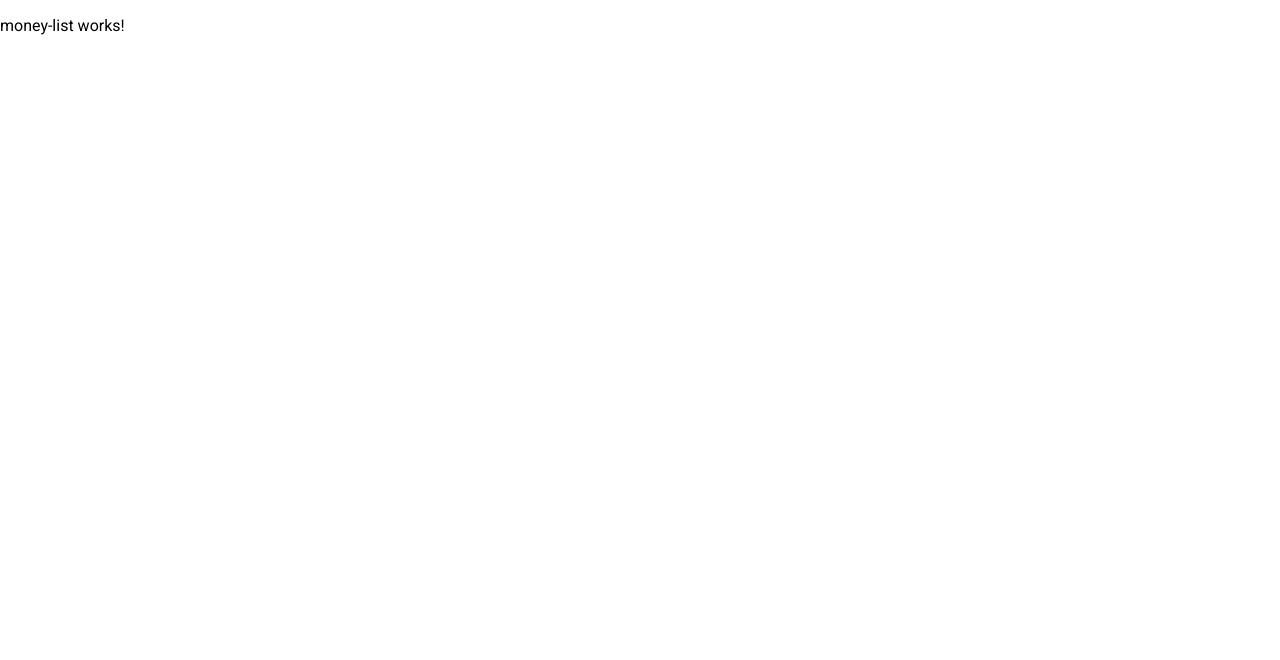
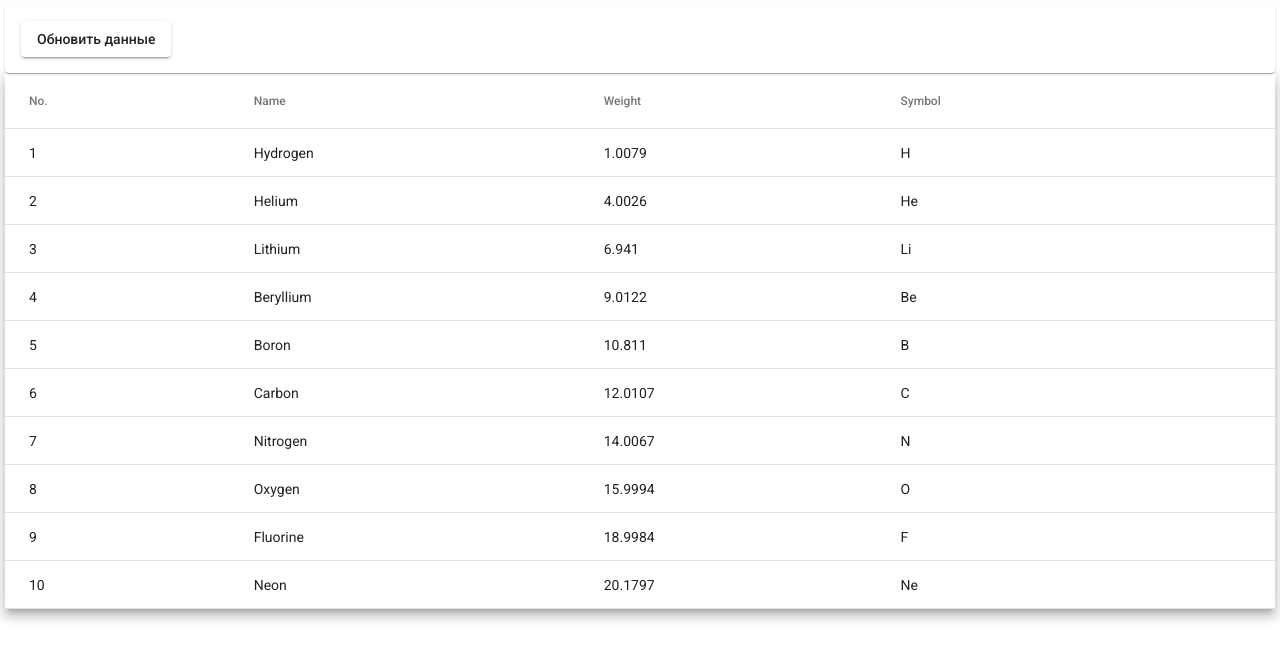
Before and after one commit to dgdagadin87/money-list, an Angular app: page / in a window 1280 px wide. Shown: the top 660 px of the page. Built offline with nearby package versions, Linux system fonts and the light colour scheme.

Commit message:
Project was modified

```diff
--- a/src/app/app.component.css
+++ b/src/app/app.component.css
@@ -0,0 +1,3 @@
+body {
+    padding: 5px;
+}
--- a/src/app/components/money-list/money-list.component.css
+++ b/src/app/components/money-list/money-list.component.css
@@ -0,0 +1,3 @@
+table {
+    width: 100%;
+  }
--- a/src/app/components/money-list/money-list.component.html
+++ b/src/app/components/money-list/money-list.component.html
@@ -1 +1,36 @@
-<p>money-list works!</p>
+<mat-card>
+    <button mat-raised-button>Обновить данные</button>
+</mat-card>
+
+<table mat-table [dataSource]="dataSource" class="mat-elevation-z8">
+
+    <!--- Note that these columns can be defined in any order.
+          The actual rendered columns are set as a property on the row definition" -->
+
+    <!-- Position Column -->
+    <ng-container matColumnDef="position">
+      <th mat-header-cell *matHeaderCellDef> No. </th>
+      <td mat-cell *matCellDef="let element"> {{element.position}} </td>
+    </ng-container>
+
+    <!-- Name Column -->
+    <ng-container matColumnDef="name">
+      <th mat-header-cell *matHeaderCellDef> Name </th>
+      <td mat-cell *matCellDef="let element"> {{element.name}} </td>
+    </ng-container>
+
+    <!-- Weight Column -->
+    <ng-container matColumnDef="weight">
+      <th mat-header-cell *matHeaderCellDef> Weight </th>
+      <td mat-cell *matCellDef="let element"> {{element.weight}} </td>
+    </ng-container>
+
+    <!-- Symbol Column -->
+    <ng-container matColumnDef="symbol">
+      <th mat-header-cell *matHeaderCellDef> Symbol </th>
+      <td mat-cell *matCellDef="let element"> {{element.symbol}} </td>
+    </ng-container>
+
+    <tr mat-header-row *matHeaderRowDef="displayedColumns"></tr>
+    <tr mat-row *matRowDef="let row; columns: displayedColumns;"></tr>
+  </table>
--- a/src/app/components/money-list/money-list.component.ts
+++ b/src/app/components/money-list/money-list.component.ts
@@ -1,4 +1,24 @@
 import { Component, OnInit, ChangeDetectionStrategy } from '@angular/core';
+
+export interface PeriodicElement {
+  name: string;
+  position: number;
+  weight: number;
+  symbol: string;
+}
+
+const ELEMENT_DATA: PeriodicElement[] = [
+  {position: 1, name: 'Hydrogen', weight: 1.0079, symbol: 'H'},
+  {position: 2, name: 'Helium', weight: 4.0026, symbol: 'He'},
+  {position: 3, name: 'Lithium', weight: 6.941, symbol: 'Li'},
+  {position: 4, name: 'Beryllium', weight: 9.0122, symbol: 'Be'},
+  {position: 5, name: 'Boron', weight: 10.811, symbol: 'B'},
+  {position: 6, name: 'Carbon', weight: 12.0107, symbol: 'C'},
+  {position: 7, name: 'Nitrogen', weight: 14.0067, symbol: 'N'},
+  {position: 8, name: 'Oxygen', weight: 15.9994, symbol: 'O'},
+  {position: 9, name: 'Fluorine', weight: 18.9984, symbol: 'F'},
+  {position: 10, name: 'Neon', weight: 20.1797, symbol: 'Ne'},
+];
 
 @Component({
   selector: 'app-money-list',
@@ -8,6 +28,9 @@
 })
 export class MoneyListComponent implements OnInit {
 
+  displayedColumns: string[] = ['position', 'name', 'weight', 'symbol'];
+  dataSource = ELEMENT_DATA;
+
   constructor() { }
 
   ngOnInit(): void {
--- a/src/styles.css
+++ b/src/styles.css
@@ -1,4 +1,4 @@
 /* You can add global styles to this file, and also import other style files */
 
 html, body { height: 100%; }
-body { margin: 0; font-family: Roboto, "Helvetica Neue", sans-serif; }
+body { margin: 0; font-family: Roboto, "Helvetica Neue", sans-serif; padding: 5px; }
```
Also changed, not shown: src/app/app.module.ts (+8 -2 lines), src/app/services/api.service.ts (added, +11 -0 lines).
